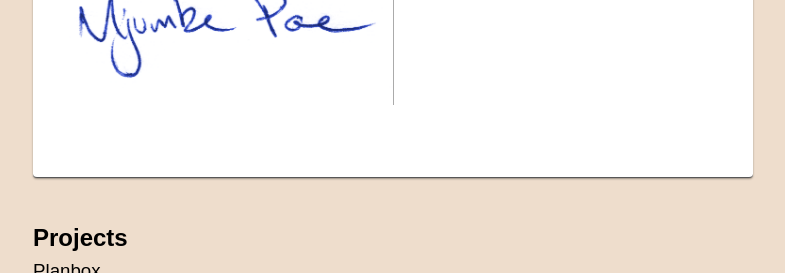
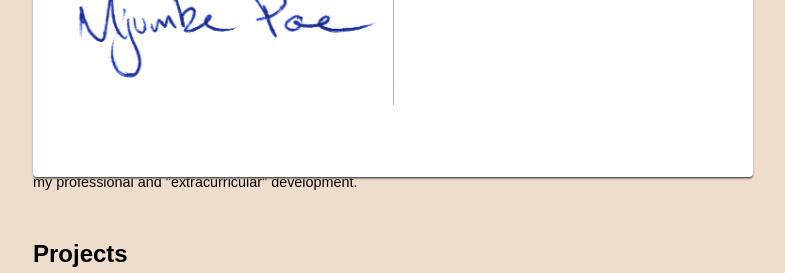
Before and after one commit to mjumbewu/mjumbewu.github.io, a plain HTML site: page index.html in a window 1280 px wide. Shown: the part 462-735 px from the top of the page, without its empty margins (247-1032 px from the left). Drawn offline with Linux system fonts and the light colour scheme.

Commit message:
Fix goal-statement spacing

```diff
--- a/index.html
+++ b/index.html
@@ -285,7 +285,7 @@
         }
 
         .goal-statement {
-          margin-top: 6em;
+          margin-top: 7em;
         }
       }
     </style>
```
